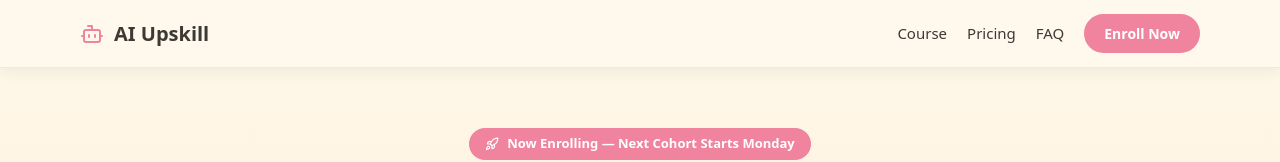
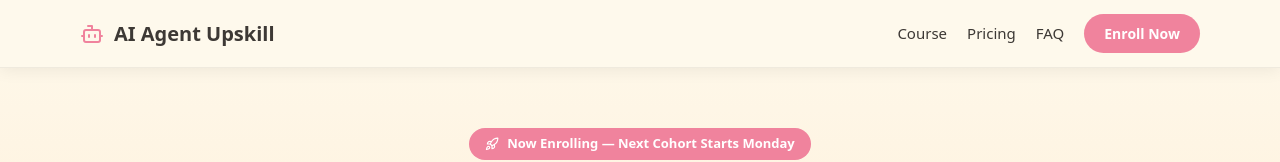
Before and after one commit to boktoday/ai-agent-upskill-sales, a React (Vite) app: page / in a window 1280 px wide. Shown: the top 162 px of the page. Built offline with nearby package versions, Linux system fonts and the light colour scheme.

Commit message:
feat: rename to AI Agent Upskill

```diff
--- a/index.html
+++ b/index.html
@@ -4,6 +4,7 @@
 <head>
   <meta charset="UTF-8" />
   <meta name="viewport" content="width=device-width, initial-scale=1.0" />
+  <title>AI Agent Upskill</title>
 </head>
 
 <body>
--- a/src/App.tsx
+++ b/src/App.tsx
@@ -115,7 +115,7 @@ function App() {
         <div className="nav-inner">
           <div style={{ display: 'flex', alignItems: 'center', gap: 10 }}>
             <Bot size={24} color={COLORS.rosePink} />
-            <span style={{ fontSize: 20, fontWeight: 800, color: COLORS.headlineBlack }}>AI Upskill</span>
+            <span style={{ fontSize: 20, fontWeight: 800, color: COLORS.headlineBlack }}>AI Agent Upskill</span>
           </div>
           <div className="desktop-nav">
             <a href="#course" className="nav-link">Course</a>
@@ -316,7 +316,7 @@ function App() {
             <button className="modal-close" onClick={() => setShowCheckout(false)}>
               <X size={20} color={COLORS.midGrey} />
             </button>
-            <h3 className="modal-title">Enroll in AI Upskill</h3>
+            <h3 className="modal-title">Enroll in AI Agent Upskill</h3>
             <p className="modal-subtitle">
               {tiers.find((t: any) => t.id === selectedTier)?.name} — ${tiers.find((t: any) => t.id === selectedTier)?.price}
             </p>
```
